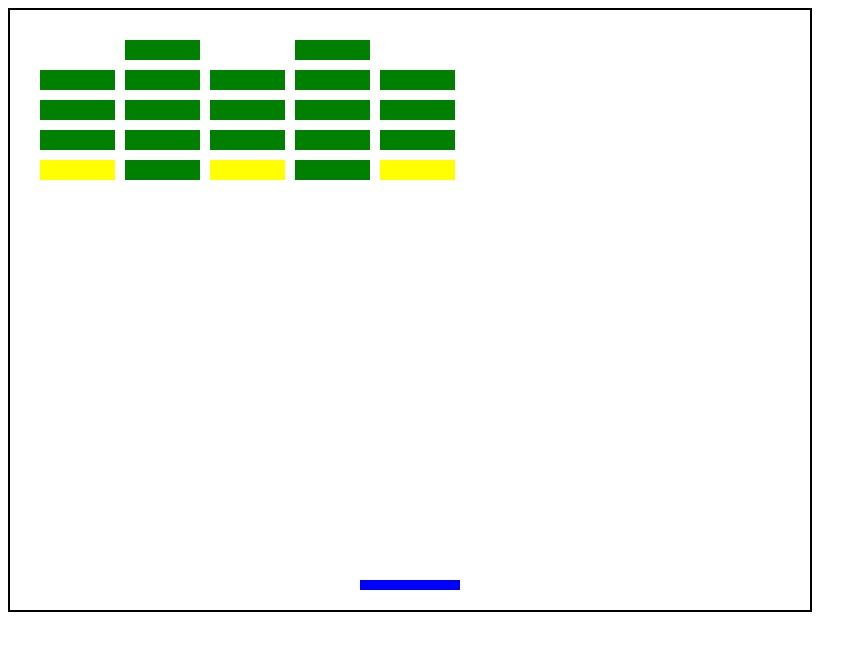
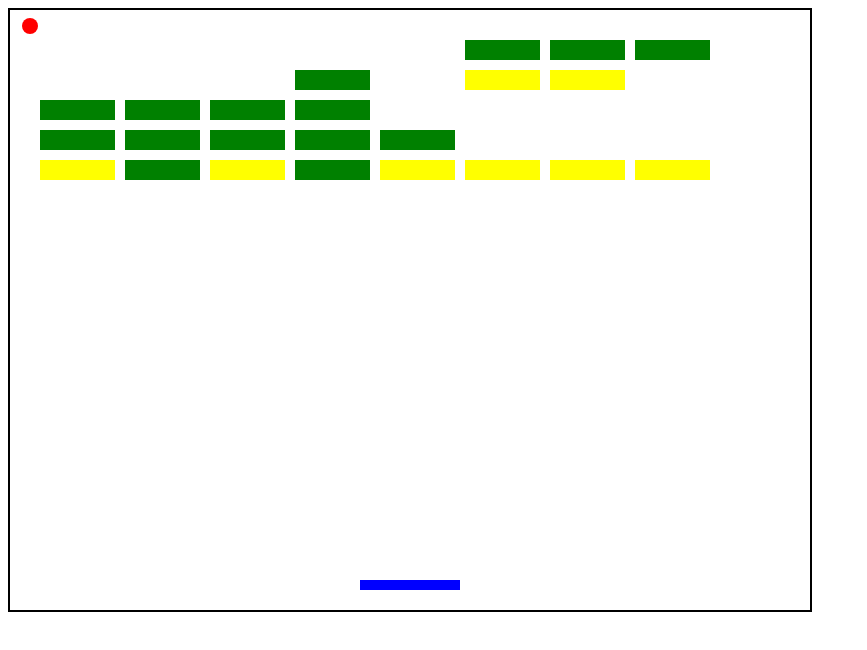
Before and after one commit to cmsrs/arkanoid, a plain HTML site: page arkanoid.html in a window 1280 px wide. Shown: the whole page, without its empty margins (0-867 px from the left). Drawn offline with Linux system fonts and the light colour scheme.

Commit message:
Update arkanoid.html
nowa gra

```diff
--- a/arkanoid.html
+++ b/arkanoid.html
@@ -37,6 +37,15 @@
             dy: -4
         };
 
+		function resetBallAndPaddle() {
+			paddle.x = canvas.width / 2 - paddle.width / 2;
+			ball.x = canvas.width / 2;
+			ball.y = canvas.height / 2;
+			ball.dx = 4;
+			ball.dy = -4;
+		}
+
+
         // Bricks
         const brickWidth = 75;
         const brickHeight = 20;
@@ -44,15 +53,73 @@
         const brickOffsetTop = 30;
         const brickOffsetLeft = 30;
 
+		let level = 0;
+		let bricksLeft = 0;
+
         const bricks = [
+			[
 				[
 					{ x: 0, y: 0, status: 0 },
 					{ x: 0, y: 0, status: 1 },
 					{ x: 0, y: 0, status: 0 },
 					{ x: 0, y: 0, status: 1 },
-                { x: 0, y: 0, status: 0 }
+					{ x: 0, y: 0, status: 0 },
+					{ x: 0, y: 0, status: 1 },
+					{ x: 0, y: 0, status: 1 },
+					{ x: 0, y: 0, status: 1 }
+
 				],
 				[
+					{ x: 0, y: 0, status: 1 },
+					{ x: 0, y: 0, status: 1 },
+					{ x: 0, y: 0, status: 1 },
+					{ x: 0, y: 0, status: 1 },
+					{ x: 0, y: 0, status: 1 },
+					{ x: 0, y: 0, status: 2 },
+					{ x: 0, y: 0, status: 2 }
+				],
+				[
+					{ x: 0, y: 0, status: 1 },
+					{ x: 0, y: 0, status: 1 },
+					{ x: 0, y: 0, status: 1 },
+					{ x: 0, y: 0, status: 1 },
+					{ x: 0, y: 0, status: 1 }
+				],
+				[
+					{ x: 0, y: 0, status: 1 },
+					{ x: 0, y: 0, status: 1 },
+					{ x: 0, y: 0, status: 1 },
+					{ x: 0, y: 0, status: 1 },
+					{ x: 0, y: 0, status: 1 }
+				],
+
+				[
+					{ x: 0, y: 0, status: 2 },
+					{ x: 0, y: 0, status: 1 },
+					{ x: 0, y: 0, status: 2 },
+					{ x: 0, y: 0, status: 1 },
+					{ x: 0, y: 0, status: 2 },
+					{ x: 0, y: 0, status: 2 },
+					{ x: 0, y: 0, status: 2 },
+					{ x: 0, y: 0, status: 2 }
+				]
+			],
+			[
+				[
+					{ x: 0, y: 0, status: 1 },
+					{ x: 0, y: 0, status: 1 },
+					{ x: 0, y: 0, status: 1 },
+					{ x: 0, y: 0, status: 1 },
+					{ x: 0, y: 0, status: 1 },
+					{ x: 0, y: 0, status: 1 },
+					{ x: 0, y: 0, status: 1 },
+					{ x: 0, y: 0, status: 1 }
+
+				],
+				[
+					{ x: 0, y: 0, status: 1 },
+					{ x: 0, y: 0, status: 1 },
+					{ x: 0, y: 0, status: 1 },
 					{ x: 0, y: 0, status: 1 },
 					{ x: 0, y: 0, status: 1 },
 					{ x: 0, y: 0, status: 1 },
@@ -79,9 +146,12 @@
 					{ x: 0, y: 0, status: 1 },
 					{ x: 0, y: 0, status: 2 },
 					{ x: 0, y: 0, status: 1 },
+					{ x: 0, y: 0, status: 2 },
+					{ x: 0, y: 0, status: 2 },
+					{ x: 0, y: 0, status: 2 },
 					{ x: 0, y: 0, status: 2 }
-            ],
-
+				]
+			]
 
         ];
 
@@ -104,7 +174,7 @@
 
         // Draw bricks
         function drawBricks() {
-            bricks.forEach((row, r) => {
+            bricks[level].forEach((row, r) => {
                 row.forEach((brick, c) => {
                     if (brick.status > 0) {
                         const brickX = c * (brickWidth + brickPadding) + brickOffsetLeft;
@@ -152,7 +222,8 @@
             }
 
             // Brick collision
-            bricks.forEach(row => {
+			bricksLeft = 0;
+            bricks[level].forEach(row => {
                 row.forEach(brick => {
                     if (brick.status === 1  || brick.status === 2) {
                         if (ball.x > brick.x && ball.x < brick.x + brickWidth &&
@@ -163,8 +234,22 @@
                             }
                         }
                     }
+					if (brick.status === 1 ){
+						bricksLeft++;
+					}
                 });
             });
+
+			// Przejście na nowy poziom
+			if (bricksLeft === 0) {
+				level++;
+				if (level >= bricks.length) {
+					alert("Wygrałeś! Wszystkie poziomy ukończone - stworz nastepny poziom!");
+					document.location.reload();
+				} else {
+					resetBallAndPaddle();
+				}
+			}
 
             // Game over (bottom collision)
             if (ball.y + ball.radius > canvas.height) {
@@ -181,6 +266,8 @@
             drawBricks();
             drawPaddle();
             drawBall();
+
+			//console.log('bricksLeft=' + bricksLeft);
 
             requestAnimationFrame(update);
         }
```
Lines whose indentation alone changed are shown as unchanged.
